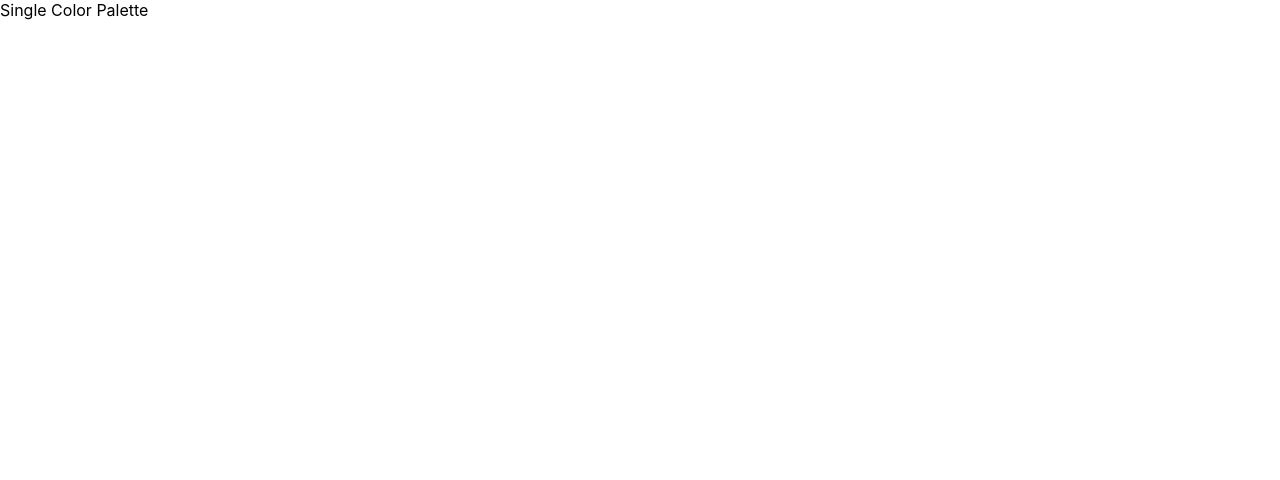
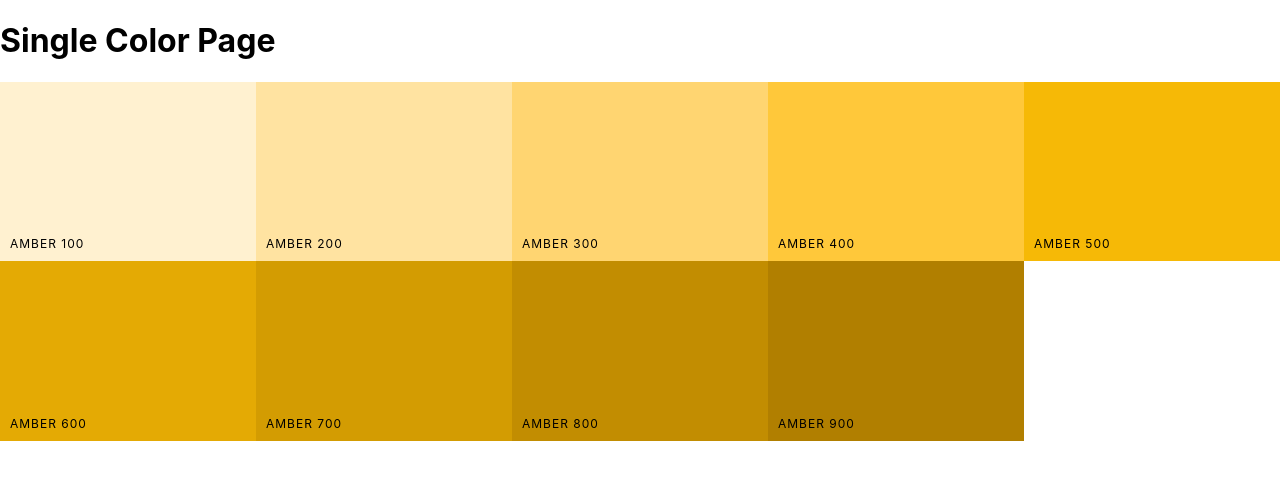
Before and after one commit to zomeru/zomify-colors, a React (Create React App) app: page /palette/zomerify-colors/amber in a window 1280 px wide. Shown: the top 480 px of the page. Built offline with nearby package versions, Linux system fonts and the light colour scheme.

Commit message:
Display colors in SingleColorPalette

```diff
--- a/src/App.js
+++ b/src/App.js
@@ -14,6 +14,17 @@ class App extends Component {
   render() {
     return (
       <Switch>
+        <Route
+          path='/palette/:paletteId/:colorId'
+          render={routeProps => (
+            <SingleColorPalette
+              colorId={routeProps.match.params.colorId}
+              palette={generatePalette(
+                this.findPalette(routeProps.match.params.paletteId)
+              )}
+            />
+          )}
+        />
         <Route
           exact
           path='/'
@@ -32,14 +43,7 @@ class App extends Component {
             />
           )}
         />
-        <Route
-          path='/palette/:paletteId/:colorId'
-          render={() => <SingleColorPalette />}
-        />
       </Switch>
-      // <div>
-      //   <Palette palette={generatePalette(seedColors[4])} />
-      // </div>
     );
   }
 }
--- a/src/ColorBox.js
+++ b/src/ColorBox.js
@@ -17,7 +17,7 @@ class ColorBox extends Component {
   }
 
   render() {
-    const { name, background, moreUrl } = this.props;
+    const { name, background, moreUrl, showLink } = this.props;
     const { copied } = this.state;
 
     return (
@@ -37,9 +37,11 @@ class ColorBox extends Component {
             </div>
             <button className='copy-button'>Copy</button>
           </div>
-          <Link to={moreUrl} onClick={e => e.stopPropagation()}>
-            <span className='see-more'>More</span>
-          </Link>
+          {showLink && (
+            <Link to={moreUrl} onClick={e => e.stopPropagation()}>
+              <span className='see-more'>More</span>
+            </Link>
+          )}
         </div>
       </CopyToClipboard>
     );
--- a/src/Palette.js
+++ b/src/Palette.js
@@ -29,6 +29,7 @@ class Palette extends Component {
         name={color.name}
         key={color.id}
         moreUrl={`/palette/${id}/${color.id}`}
+        showLink={true}
       />
     ));
 
--- a/src/SingleColorPalette.js
+++ b/src/SingleColorPalette.js
@@ -1,8 +1,40 @@
 import React, { Component } from 'react';
+import ColorBox from './ColorBox';
 
 class SingleColorPalette extends Component {
+  constructor(props) {
+    super(props);
+    this._shades = this.gatherShades(this.props.palette, this.props.colorId);
+  }
+
+  gatherShades(palette, colorToFilterBy) {
+    let shades = [];
+    let allColors = palette.colors;
+
+    for (let key in allColors) {
+      shades = shades.concat(
+        allColors[key].filter(color => color.id === colorToFilterBy)
+      );
+    }
+    //return all shades of given color
+    return shades.slice(1);
+  }
+
   render() {
-    return <div>Single Color Palette</div>;
+    const colorBoxes = this._shades.map(color => (
+      <ColorBox
+        key={color.id}
+        name={color.name}
+        background={color.hex}
+        showLink={false}
+      />
+    ));
+    return (
+      <div className='Palette'>
+        <h1>Single Color Page</h1>
+        <div className='Palette-colors'>{colorBoxes}</div>
+      </div>
+    );
   }
 }
 
```
